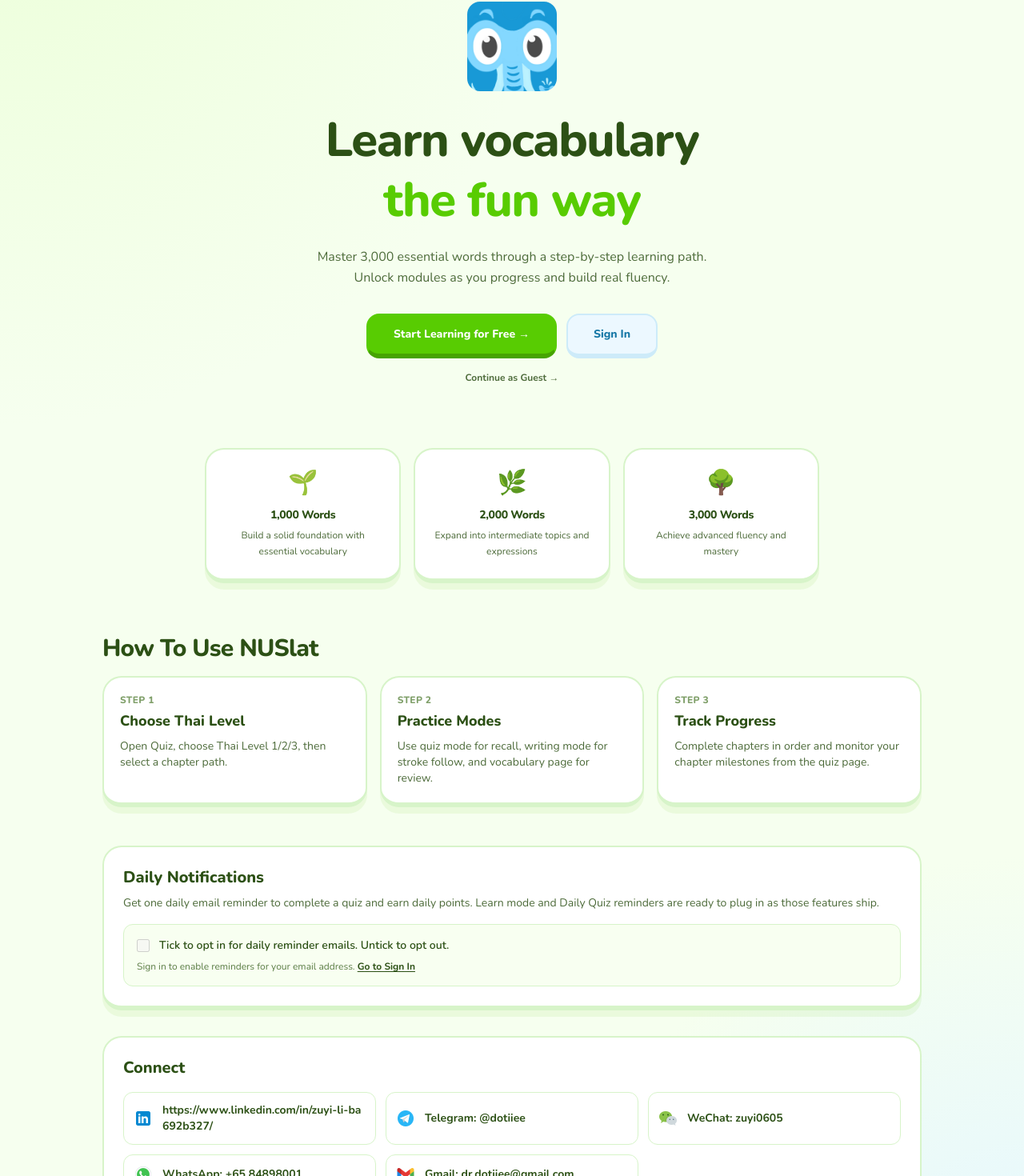
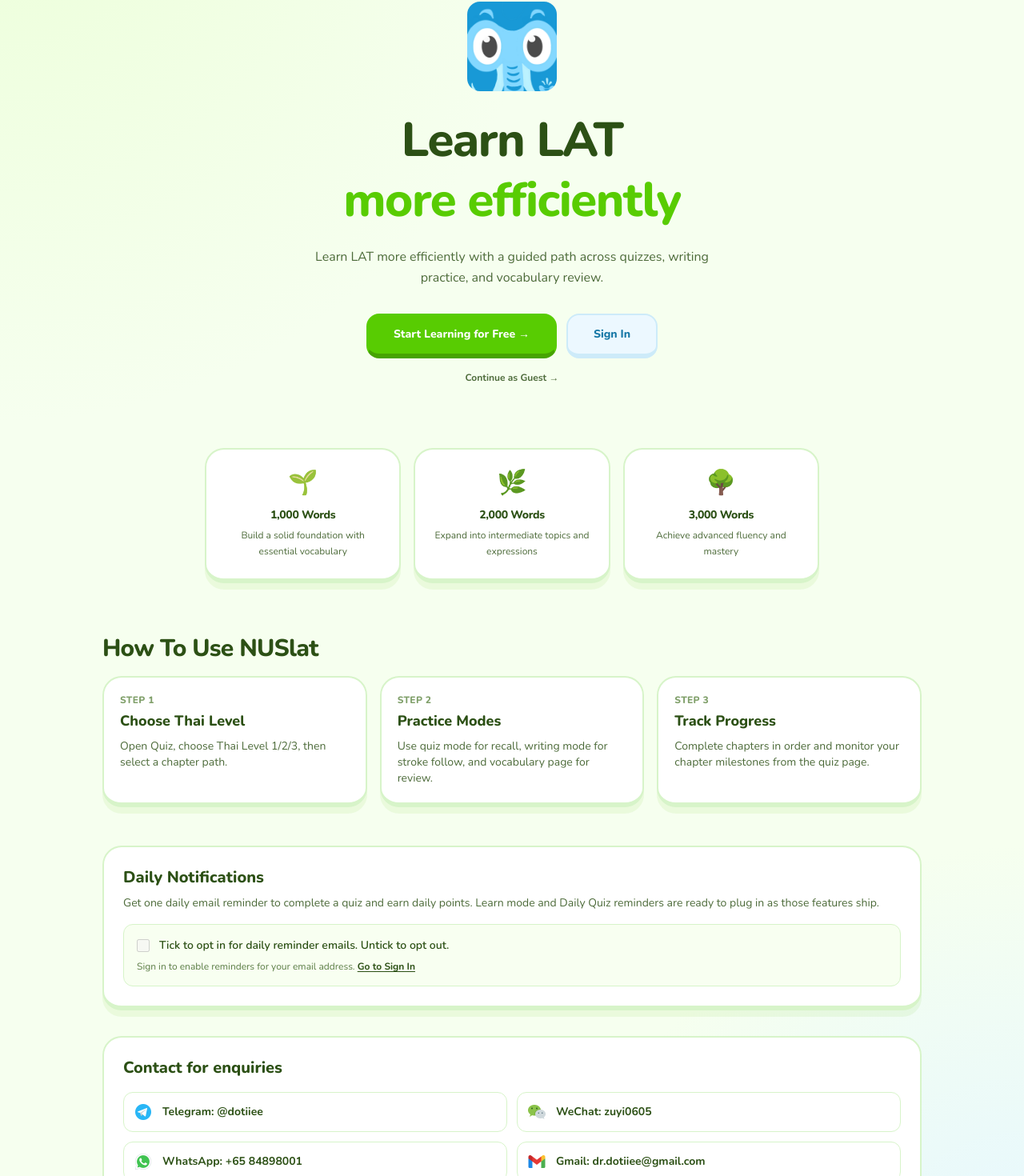
Before and after one commit to ZSYUYIIE/NUSlat, a Next.js app: page / in a window 1280 px wide. Shown: the part 172-1642 px from the top of the page at 80% size. Built offline with nearby package versions, Linux system fonts and the light colour scheme; no server answers.

Commit message:
Home: Change description

```diff
--- a/src/app/page.tsx
+++ b/src/app/page.tsx
@@ -26,13 +26,13 @@ export default async function Home() {
           />
         </div>
         <h1 className="max-w-2xl text-4xl font-extrabold leading-tight tracking-tight text-[#2c5015] sm:text-5xl lg:text-6xl">
-          Learn vocabulary
+          Learn LAT
           <br />
-          <span className="text-[#58cc02]">the fun way</span>
+          <span className="text-[#58cc02]">more efficiently</span>
         </h1>
         <p className="mt-5 max-w-lg text-base leading-relaxed text-[#4d6b3a]">
-          Master 3,000 essential words through a step-by-step learning path.
-          Unlock modules as you progress and build real fluency.
+          Learn LAT more efficiently with a guided path
+          across quizzes, writing practice, and vocabulary review.
         </p>
 
         <div className="mt-8 flex flex-col items-center gap-3 sm:flex-row">
@@ -139,23 +139,8 @@ export default async function Home() {
 
         <section className="mt-8 w-full max-w-5xl text-left">
           <div className="duo-card p-6">
-            <h3 className="text-xl font-extrabold text-[#2c5015]">Connect</h3>
-            <div className="mt-4 grid gap-3 sm:grid-cols-2 lg:grid-cols-3">
-              <a
-                href="https://www.linkedin.com/in/zuyi-li-ba692b327/"
-                target="_blank"
-                rel="noreferrer"
-                className="flex items-center gap-3 rounded-xl border border-[#d7f4c9] bg-white px-3 py-3 text-left text-sm font-bold text-[#2c5015]"
-              >
-                <Image
-                  src="/linkedin.png"
-                  alt="LinkedIn logo"
-                  width={24}
-                  height={24}
-                  className="h-6 w-6"
-                />
-                <span className="break-all">https://www.linkedin.com/in/zuyi-li-ba692b327/</span>
-              </a>
+            <h3 className="text-xl font-extrabold text-[#2c5015]">Contact for enquiries</h3>
+            <div className="mt-4 grid gap-3 sm:grid-cols-2">
 
               <a
                 href="https://t.me/dotiiee"
```
Also changed, not shown: public/linkedin.png (deleted).
